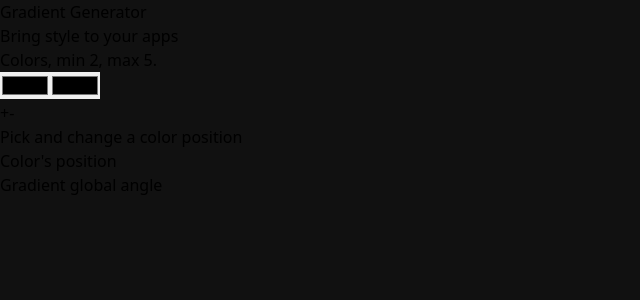
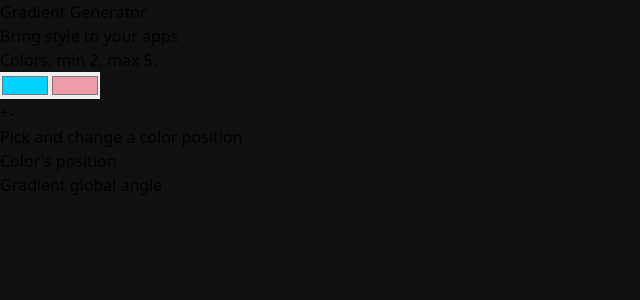
Before and after one commit to kabolindustrie/gradiant-generator, a React (Vite) app: page / in a window 1280 px wide. Shown: the top 300 px of the page, without its empty margins (0-640 px from the left). Built offline with nearby package versions, Linux system fonts and the light colour scheme.

Commit message:
gestion des inputs colors

```diff
--- a/src/App.jsx
+++ b/src/App.jsx
@@ -1,5 +1,6 @@
 import Gradient from "./components/Gradient"
 import { useSelector } from "react-redux"
+import ColorInput from "./components/inputs/ColorInput";
 
 function App() {
   const gradientValues = useSelector(state => state.gradient)
@@ -10,8 +11,10 @@
       <p className="text-center mb-6">Bring style to your apps</p>
       <p className="mb-1">Colors, min 2, max 5.</p>
       <div className="flex mb-2">
-        <input type="color" />
-        <input type="color" />
+        {gradientValues.colors.map(obj =>
+        <ColorInput id={obj.id} color={obj.value} key={obj.id} />
+        )}
+
       </div>
       <div className="mb-5">
         <button>+</button>
--- /dev/null
+++ b/src/components/inputs/ColorInput.jsx
@@ -0,0 +1,13 @@
+import { useDispatch } from "react-redux"
+import { updateColorValue } from "../../features/gradient"
+export default function ColorInput({id, color}) {
+  const dispatch = useDispatch()
+  return (
+    <input
+    onChange={e => dispatch(updateColorValue({id, value: e.target.value, type: "color"}))}
+    value={color}
+    className="w-[60px] h-[60px] bg-transparent rounded-md cursor-pointer d-block [&:not(:last-child)]:mr-4"
+    type="color"
+    />
+  )
+}
--- a/src/features/gradient.js
+++ b/src/features/gradient.js
@@ -21,8 +21,11 @@
   name: "gradient",
   initialState,
   reducers: {
-
+    updateColorValue: (state, action) => {
+      const currentColor = state.colors.find(color => color.id === action.payload.id)
+      currentColor.value = action.payload.value
+    }
   }
 })
-
+export const {updateColorValue} = gradientSlice.actions
 export default  gradientSlice.reducer
```
